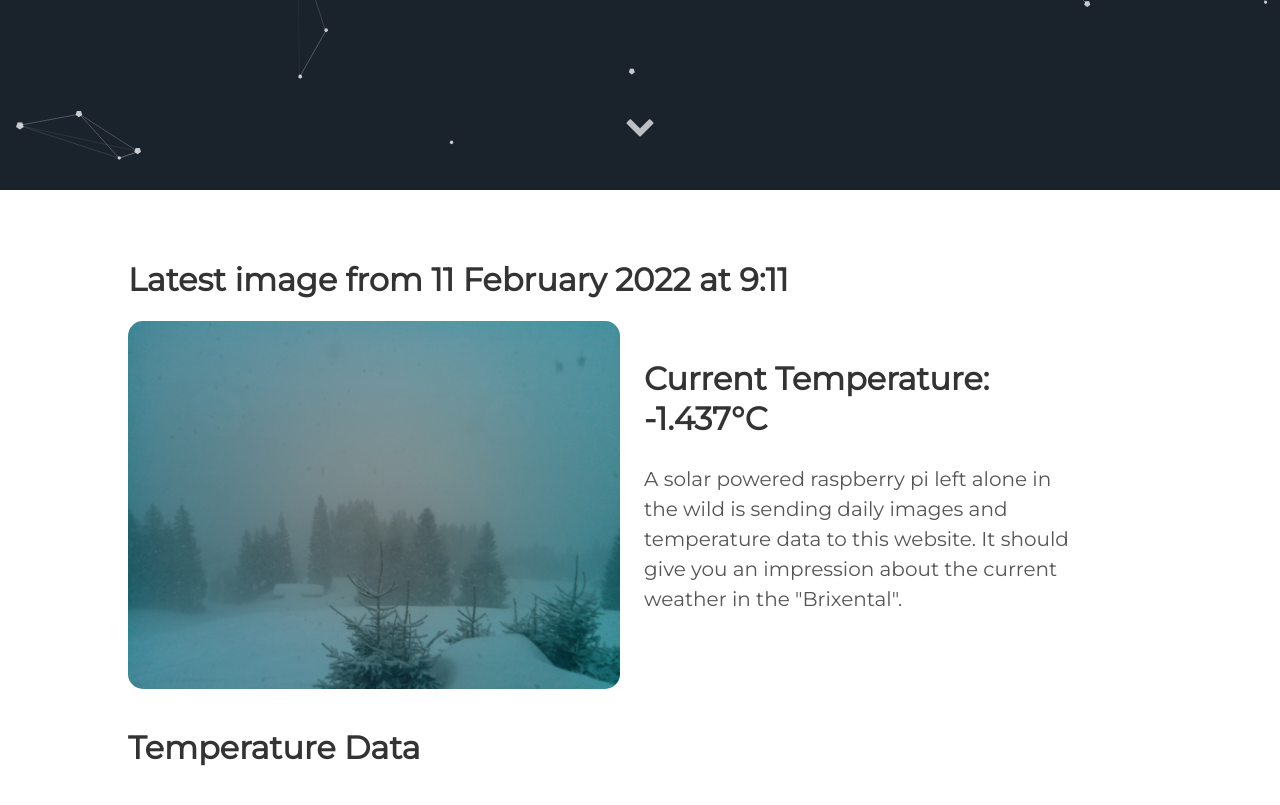
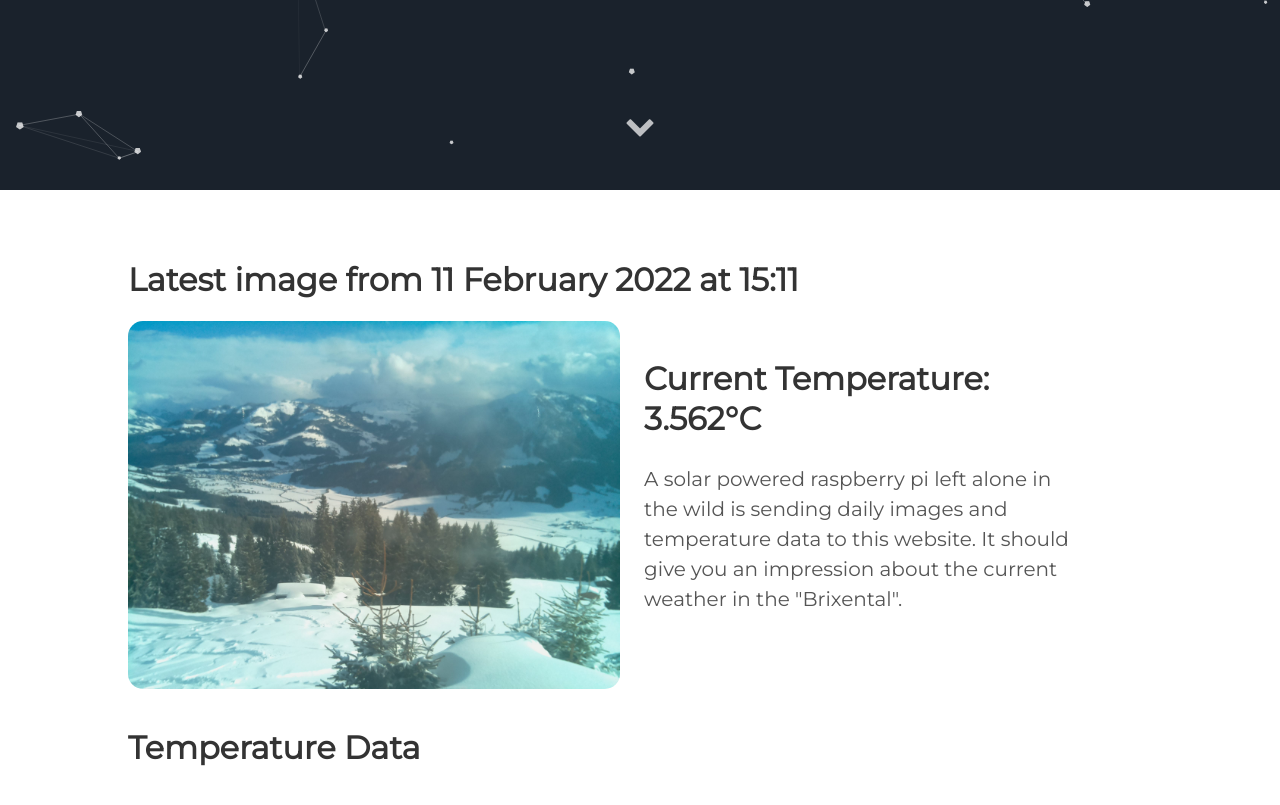
Before and after one commit to vektorious/vektorious.github.io, a Jekyll site: the page built from resources/huette.md, in a window 1280 px wide and 900 px high, scrolled down 710 px. Shown: the top 805 px of the window. Built offline with Jekyll 4.4.1, drawn with Linux system fonts in a browser that asks for light colours.

Commit message:
I'm a bot beep boop

```diff
--- a/resources/huette.md
+++ b/resources/huette.md
@@ -6,13 +6,13 @@ image: '/assets/img/'
 description: 'Live image from the Austrian alps'
 twitter_text: ' '
 ---
-## Latest image from 11 February 2022 at  9:11
+## Latest image from 11 February 2022 at 15:11
 <div class="huette">
   <div class="huette-image">
     <img src="{{ "/assets/img/huette.jpg" | prepend: site.baseurl }}">
   </div>
   <div class="huette-text">
-        <h2>Current Temperature: -1.437°C</h2>
+        <h2>Current Temperature: 3.562°C</h2>
         <p>A solar powered raspberry pi left alone in the wild is sending daily images and temperature data to this website. It should give you an impression about the current weather in the "Brixental".</p>
 
   </div>
```
Also changed, not shown: rpi-script/2022-02-11_150941.txt (renamed from rpi-script/2022-02-11_090942.txt, +5 -6 lines), rpi-script/huette.md (+2 -2 lines), assets/img/huette.jpg, assets/img/temp_plot.png, rpi-script/temp_plot.png, 1 other file.
